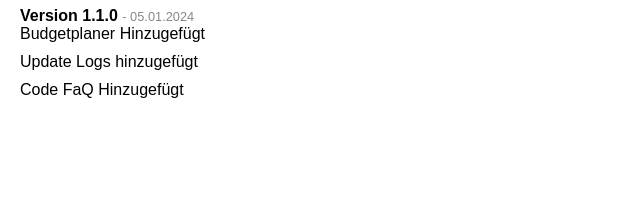
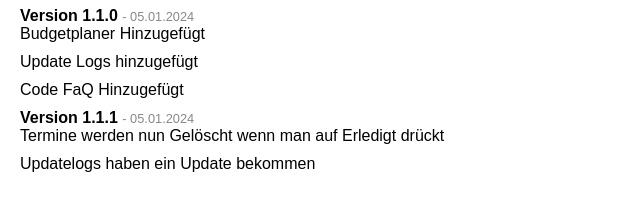
Before and after one commit to FMP-a/Family-Planer, a plain HTML site: page updatelogs.html in a window 1280 px wide. Shown: the part 119-330 px from the top of the page, without its empty margins (0-640 px from the left). Drawn offline with Linux system fonts and the light colour scheme.

Commit message:
Update updatelogs.html

```diff
--- a/updatelogs.html
+++ b/updatelogs.html
@@ -50,6 +50,13 @@
                 <li>Code FaQ Hinzugefügt</li>
             </ul>
         </li>
+       <strong>Version 1.1.1</strong>
+            <span class="date">- 05.01.2024</span>
+            <ul>
+                <li>Termine werden nun Gelöscht wenn man auf Erledigt drückt</li>
+                <li>Updatelogs haben ein Update bekommen</li>
+            </ul>
+        </li>
         <!-- Add more entries as needed -->
 
     </ul>
```
